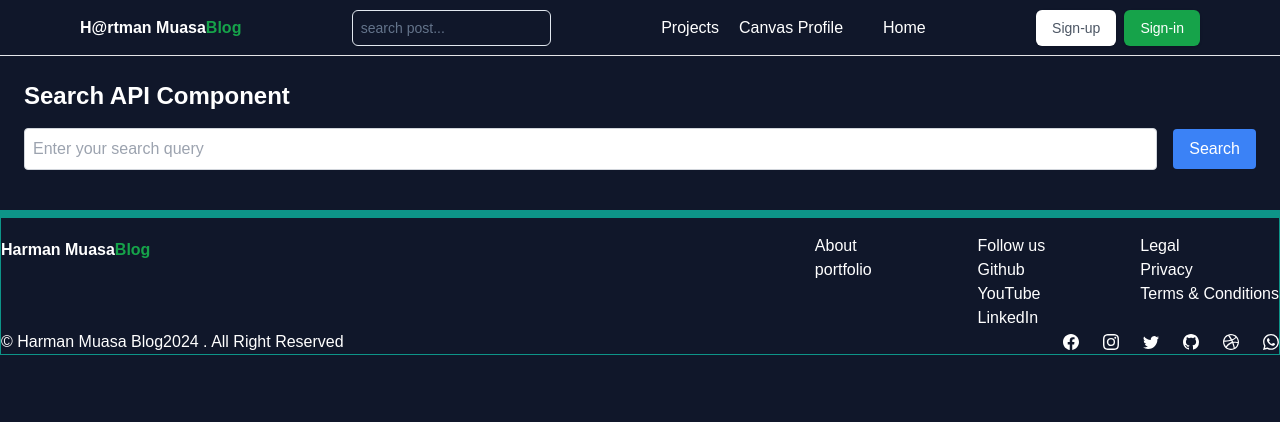
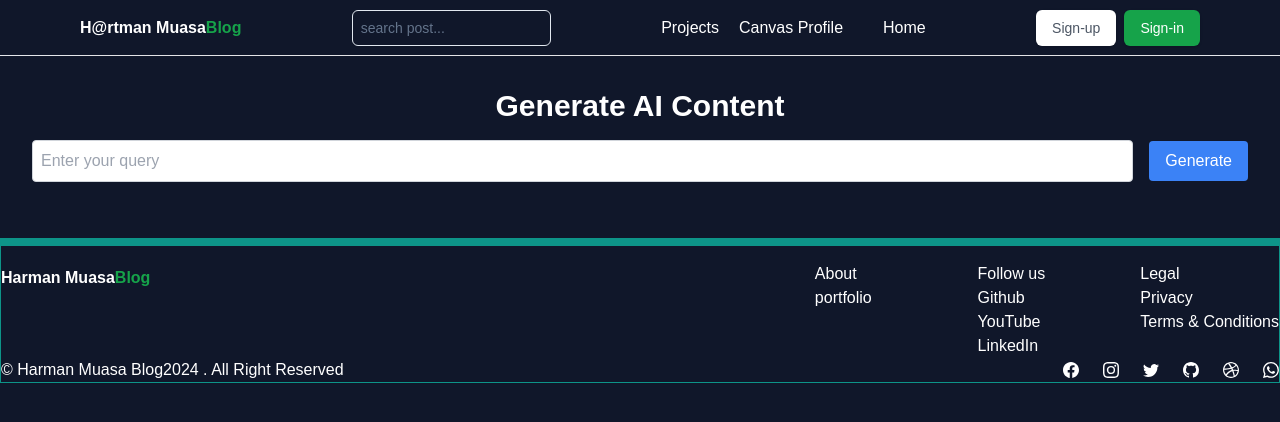
Before and after one commit to Muasa-harman/harman-muasa-blog, a Next.js app: page /ai in a window 1280 px wide. Shown: the top 422 px of the page. Built offline with nearby package versions, Linux system fonts and the light colour scheme; a web font is replaced by a local one.

Commit message:
gemini api

```diff
--- a/src/app/ai/page.tsx
+++ b/src/app/ai/page.tsx
@@ -1,71 +1,103 @@
 'use client'
 
-// components/SearchPage.js
 import React, { useState } from 'react';
 import axios from 'axios';
 
-// Define an interface for your result item
 interface Result {
   title: string;
   description: string;
-  // Add other properties as needed based on your API response
 }
 
 const SearchPage: React.FC = () => {
-  const [query, setQuery] = useState('');
+  const [query, setQuery] = useState<string>('');
   const [results, setResults] = useState<Result[]>([]);
-  const [error, setError] = useState('');
-  const [loading,setLoading] = useState(false)
+  const [error, setError] = useState<string>('');
+  const [loading, setLoading] = useState<boolean>(false);
 
   const handleSearch = async (e: React.FormEvent<HTMLFormElement>) => {
-    e.preventDefault(); // Prevent form submission
-
+    e.preventDefault();
     setLoading(true);
     setError('');
+    setResults([]); // Clear previous results
 
     try {
-      // Replace with your API endpoint
-      const response = await axios.get(`https://api.example.com/search`, {
-        params: { q: query },
-      });
-      setResults(response.data); // Adjust according to your API response structure
+      const apiKey = process.env.NEXT_PUBLIC_GEMINI_API_KEY;
+      if (!apiKey) {
+        setError('API key is missing.');
+        setLoading(false);
+        return;
+      }
+
+      const response = await axios.post(
+        `https://generativelanguage.googleapis.com/v1beta/models/gemini-1.5-flash-latest:generateContent?key=${apiKey}`,
+        {
+          contents: [{ parts: [{ text: query }] }],
+        },
+        { headers: { 'Content-Type': 'application/json' } }
+      );
+
+      console.log("API Response:", response.data);
+
+      if (response.data && Array.isArray(response.data.candidates)) {
+        const generatedContent = response.data.candidates.map((candidate: any) => ({
+          title: "Generated Content",
+          description: candidate.content.parts.map((part: any) => part.text).join(" "),
+        }));
+        setResults(generatedContent);
+      } else if (response.data.error) {
+        setError(`API error: ${response.data.error.message}`);
+      } else {
+        setError('Unexpected response format from API.');
+      }
     } catch (err) {
-      setError('An error occurred while fetching data.');
+      if (axios.isAxiosError(err) && err.response) {
+        console.error("Axios error:", err.response.data);
+        setError('An error occurred while fetching data.');
+      } else {
+        console.error("Unexpected error:", err);
+        setError('An unexpected error occurred.');
+      }
     } finally {
       setLoading(false);
     }
   };
 
   return (
-    <div className="container mx-auto p-6">
-      <h1 className="text-2xl font-bold mb-4">Search API Component</h1>
-      <form onSubmit={handleSearch} className="flex items-center space-x-4 mb-4">
+    <div className="container mx-auto p-4 sm:p-6 lg:p-8">
+      <h1 className="text-2xl sm:text-3xl font-bold mb-4 text-center">Generate AI Content</h1>
+
+      <form
+        onSubmit={handleSearch}
+        className="flex flex-col sm:flex-row items-center space-y-4 sm:space-y-0 sm:space-x-4 mb-6"
+      >
         <input
           type="text"
           value={query}
           onChange={(e) => setQuery(e.target.value)}
-          placeholder="Enter your search query"
-          className="flex-grow p-2 border border-gray-300 rounded"
+          placeholder="Enter your query"
+          className="w-full sm:w-auto flex-grow p-2 text-black border border-gray-300 rounded focus:outline-none focus:ring-2 focus:ring-blue-500"
           required
         />
         <button
           type="submit"
-          className="bg-blue-500 text-white px-4 py-2 rounded hover:bg-blue-600"
+          className="w-full sm:w-auto bg-blue-500 text-white px-4 py-2 rounded hover:bg-blue-600 focus:outline-none focus:ring-2 focus:ring-blue-500 focus:ring-opacity-50 transition"
         >
-          Search
+          Generate
         </button>
       </form>
 
-      {loading && <p className="text-gray-500">Loading...</p>}
-      {error && <p className="text-red-500">{error}</p>}
+      {loading && <p className="text-gray-500 text-center">Loading...</p>}
+      {error && <p className="text-red-500 text-center">{error}</p>}
 
       {results.length > 0 && (
-        <ul className="mt-4">
+        <ul className="mt-4 space-y-4">
           {results.map((result, index) => (
-            <li key={index} className="border-b border-gray-300 py-2">
-              {/* Use properties defined in the Result interface */}
-              <h2 className="font-semibold">{result.title}</h2>
-              <p>{result.description}</p>
+            <li
+              key={index}
+              className="border-b border-gray-300 pb-2"
+            >
+              <h2 className="font-semibold text-lg">{result.title}</h2>
+              <p className="text-sm sm:text-base text-gray-700">{result.description}</p>
             </li>
           ))}
         </ul>
@@ -75,3 +107,91 @@ const SearchPage: React.FC = () => {
 };
 
 export default SearchPage;
+
+
+
+
+
+// 'use client'
+
+// import React, { useState } from 'react';
+// import axios from 'axios';
+
+// interface Result {
+//   title: string;
+//   description: string;
+// }
+
+// const SearchPage: React.FC = () => {
+//   const [query, setQuery] = useState<string>('');
+//   const [results, setResults] = useState<Result[]>([]);
+//   const [error, setError] = useState<string>('');
+//   const [loading, setLoading] = useState<boolean>(false);
+
+//   const handleSearch = async (e: React.FormEvent<HTMLFormElement>) => {
+//     e.preventDefault();
+//     setLoading(true);
+//     setError('');
+//     setResults([]);
+
+//     try {
+//       const response = await axios.post('app/server/generateContent.ts', {
+//         contents: [{ parts: [{ text: query }] }],
+//       });
+
+//       if (response.data && Array.isArray(response.data.candidates)) {
+//         const generatedContent = response.data.candidates.map((candidate: any) => ({
+//           title: "Generated Content",
+//           description: candidate.content.parts.map((part: any) => part.text).join(" "),
+//         }));
+//         setResults(generatedContent);
+//       } else if (response.data.error) {
+//         setError(`API error: ${response.data.error.message}`);
+//       } else {
+//         setError('Unexpected response format from API.');
+//       }
+//     } catch (err) {
+//       setError('An error occurred while fetching data.');
+//     } finally {
+//       setLoading(false);
+//     }
+//   };
+
+//   return (
+//     <div className="container mx-auto p-6 max-w-3xl">
+//       <h1 className="text-2xl font-bold mb-4 text-center">Generate AI Content</h1>
+//       <form onSubmit={handleSearch} className="flex flex-col sm:flex-row items-center space-y-4 sm:space-y-0 sm:space-x-4 mb-4">
+//         <input
+//           type="text"
+//           value={query}
+//           onChange={(e) => setQuery(e.target.value)}
+//           placeholder="Enter your query"
+//           className="flex-grow p-2 text-black border border-gray-300 rounded w-full sm:w-auto"
+//           required
+//         />
+//         <button
+//           type="submit"
+//           className="bg-blue-500 text-white px-4 py-2 rounded w-full sm:w-auto hover:bg-blue-600"
+//         >
+//           Generate
+//         </button>
+//       </form>
+
+//       {loading && <p className="text-gray-500 text-center">Loading...</p>}
+//       {error && <p className="text-red-500 text-center">{error}</p>}
+
+//       {results.length > 0 && (
+//         <ul className="mt-4 space-y-4">
+//           {results.map((result, index) => (
+//             <li key={index} className="border-b border-gray-300 py-2">
+//               <h2 className="font-semibold">{result.title}</h2>
+//               <p>{result.description}</p>
+//             </li>
+//           ))}
+//         </ul>
+//       )}
+//     </div>
+//   );
+// };
+
+// export default SearchPage;
--- /dev/null
+++ b/src/app/server/generateContent.ts
@@ -0,0 +1,28 @@
+// pages/api/generateContent.ts
+import type { NextApiRequest, NextApiResponse } from 'next';
+import axios from 'axios';
+
+export default async function handler(req: NextApiRequest, res: NextApiResponse) {
+  if (req.method !== 'POST') {
+    return res.status(405).json({ message: 'Method not allowed' });
+  }
+
+  const apiKey = process.env.GEMINI_API_KEY;
+
+  if (!apiKey) {
+    return res.status(500).json({ message: 'API key missing' });
+  }
+
+  try {
+    const response = await axios.post(
+      `https://generativelanguage.googleapis.com/v1beta/models/gemini-1.5-flash-latest:generateContent?key=${apiKey}`,
+      req.body,
+      { headers: { 'Content-Type': 'application/json' } }
+    );
+
+    return res.status(200).json(response.data);
+  } catch (error) {
+    console.error(error);
+    return res.status(500).json({ message: 'Internal Server Error' });
+  }
+}
```
